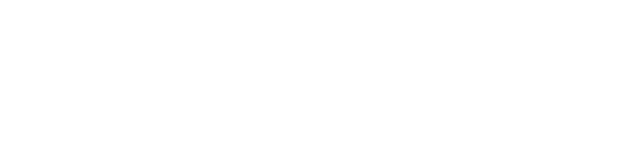
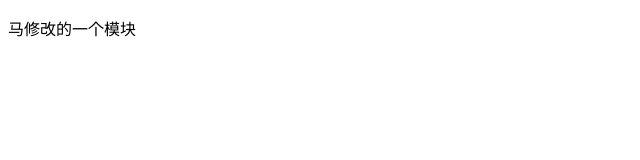
Before and after one commit to zhouqixia123/test, a plain HTML site: page index.html in a window 1280 px wide. Shown: the whole page, without its empty margins (0-640 px from the left). Drawn offline with Linux system fonts and the light colour scheme.

Commit message:
ma修改了一个模块

```diff
--- a/index.html
+++ b/index.html
@@ -9,7 +9,7 @@
 </head>
 
 <body>
-
+    <p>马修改的一个模块</p>
 </body>
 
 </html>
```
